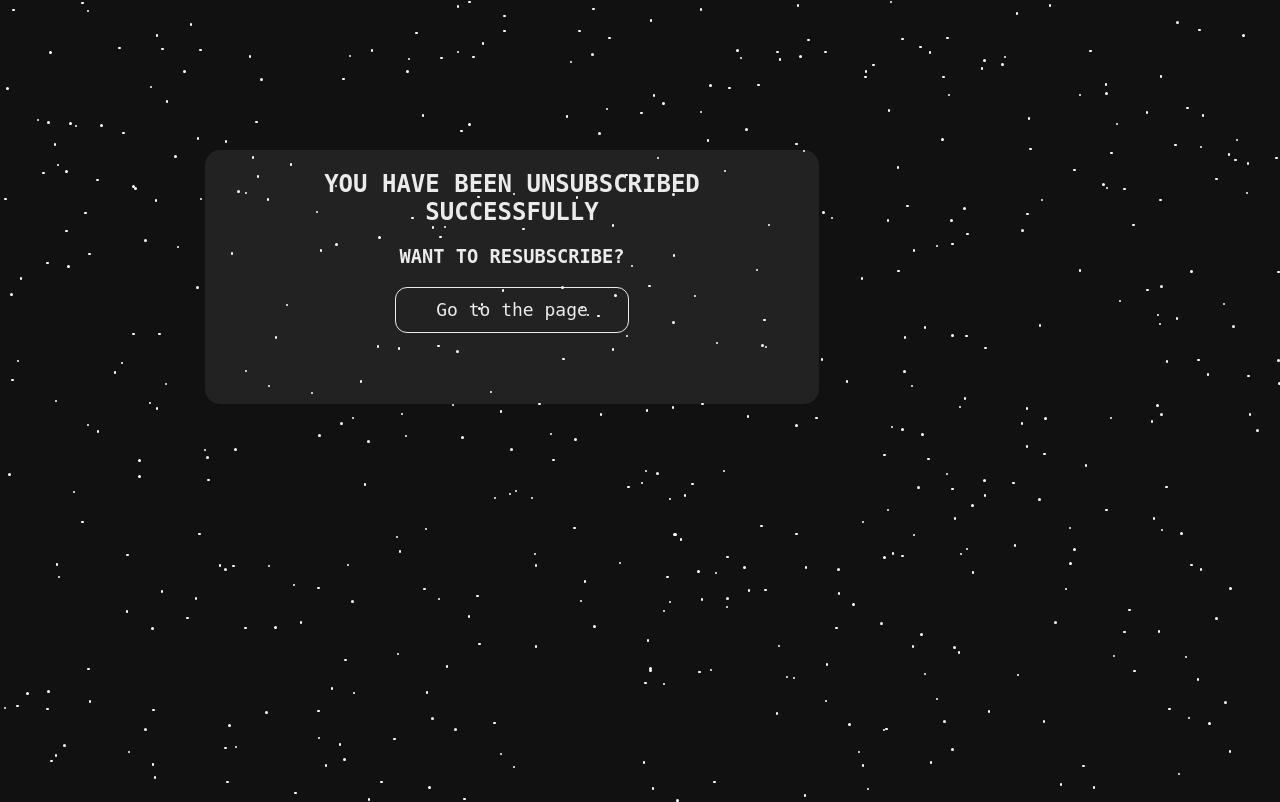
After one commit to shubhamrane29/personal-site, a Flask app: page /resubscribe in a window 1280 px wide. The commit adds this page. Run offline with Flask 3, Linux system fonts and the light colour scheme; some libraries are stand-ins or nearby versions; some web fonts are replaced.

Commit message:
Website Complete

```diff
--- a/app.py
+++ b/app.py
@@ -1,6 +1,7 @@
 from flask import Flask, render_template, request, redirect
 from flask_sqlalchemy import SQLAlchemy
-from datetime import datetime, timezone
+from sqlalchemy import event
+from datetime import date
 from dotenv import load_dotenv
 import os
 
@@ -10,19 +11,23 @@ app.config['SQLALCHEMY_DATABASE_URI'] = os.getenv("SQL_KEY")
 db = SQLAlchemy(app)
 
 class Subs(db.Model):
-    sno= db.Column(db.Integer, primary_key = True)
     name= db.Column(db.String(200), nullable=False)
-    email= db.Column(db.String(200), nullable=False)
-    date = db.Column(db.DateTime, default=lambda: datetime.now(timezone.utc).replace(microsecond=0))
+    email= db.Column(db.String(200), unique=True, primary_key=True, nullable=False)
+    date = db.Column(db.DateTime, default=date.today)
 
     def __repr__(self):
-        return f"{self.sno} - {self.title}"
+        return f"{self.name} - {self.email}"
 
 @app.route('/', methods=['GET', 'POST'])
 def home():
     if request.method=='POST':
         name = request.form['name']
         email = request.form['email']
+
+        existing_subscriber = Subs.query.filter_by(email=email).first()
+        if existing_subscriber:
+            return "Email already exists"
+
         sub = Subs(name=name, email=email)
         db.session.add(sub)
         db.session.commit()
@@ -31,7 +36,7 @@ def home():
     all_subs = Subs.query.all()
     return render_template('index.html', all_subs=all_subs)
 
-@app.route('/razornews')
+@app.route('/razornews', methods=['GET', 'POST'])
 def ainew():
     return render_template ('ainews.html')
 
@@ -47,9 +52,20 @@ def redirect_to_index():
 def unsubscribe():
     if request.method == 'POST':
         email = request.form['email']
-        db.session.delete(email)
-        db.commit()
+        subscriber = Subs.query.filter_by(email=email).first()
+        if subscriber:
+            db.session.delete(subscriber)
+            db.session.commit()
+            return redirect('/resubscribe')
+        else:
+            return "Email not found"
     return render_template ('unsubscribe.html')
+
+@app.route('/resubscribe', methods=['GET', 'POST'])
+def resubscribe():
+    if request.method == 'POST':
+        return redirect('/razornews')
+    return render_template('resubscribe.html')
 
 if __name__ == '__main__':
     with app.app_context():
--- /dev/null
+++ b/templates/resubscribe.html
@@ -0,0 +1,14 @@
+{% extends 'base.html' %}
+{% block base %}
+    <div class="ainews">
+        <div style="padding-top: 150px; width: 80%; display: flex; justify-content: center; text-align: center;">
+        <div class="contact-right" style="z-index: 1;">
+        <form action='/resubscribe' method="POST" class="form">
+        <H2>YOU HAVE BEEN UNSUBSCRIBED SUCCESSFULLY</H2>
+        <h3 style="padding-top: 20px;">WANT TO RESUBSCRIBE?</h3>
+        <button type="submit" class="nav-button see-more resume-btn">Go to the page</button>
+    </form>
+    </div>
+</div>
+</div>
+{% endblock base %}
```
Also changed, not shown: templates/unsubscribe.html (+6 -4 lines), static/images/ads.jpg, static/images/hpp.jpg, static/images/wca.jpg.
